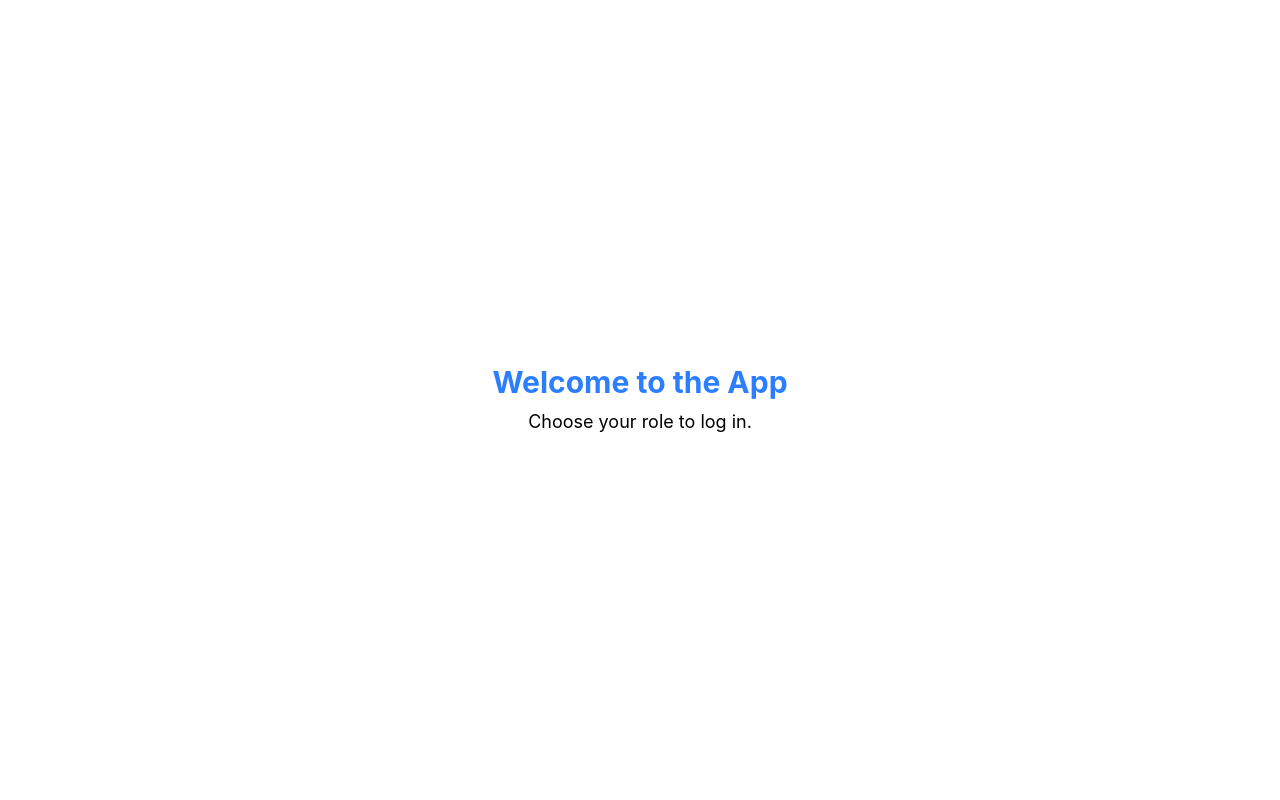
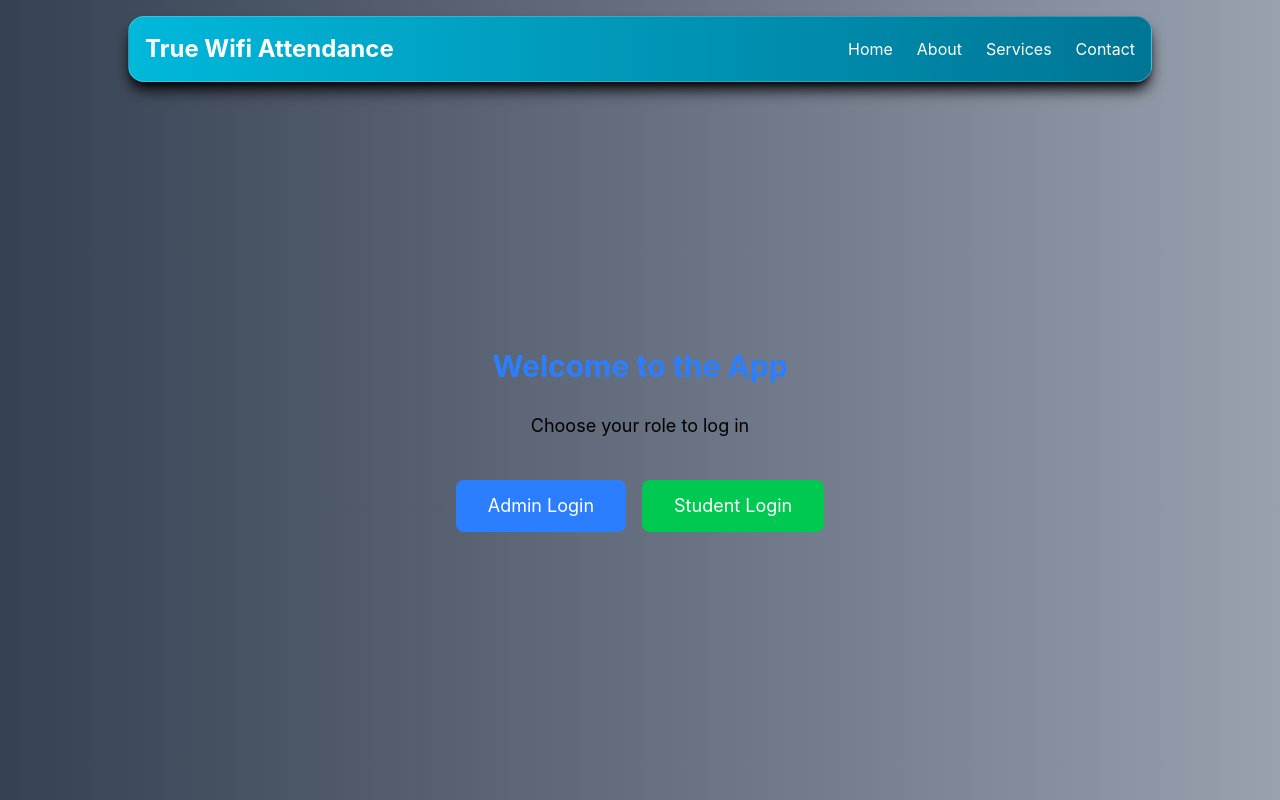
Before and after one commit to kailai-13/Frontend_PRO, a React (Vite) app: page / in a window 1280 px wide. Built offline with nearby package versions, Linux system fonts and the light colour scheme.

Commit message:
added navbar to home

```diff
--- a/src/components/Navbar.jsx
+++ b/src/components/Navbar.jsx
@@ -6,7 +6,7 @@ export default function Navbar() {
   const [isOpen, setIsOpen] = useState(false);
 
   return (
-    <nav className="fixed top-4 left-1/2 transform -translate-x-1/2 w-[90%] md:w-[80%] bg-black border border-white/20 rounded-2xl shadow-lg shadow-black z-50">
+    <nav className="fixed top-4 left-1/2 transform -translate-x-1/2 w-[90%] md:w-[80%] bg-gradient-to-r from-cyan-500 to-cyan-700 border border-white/20 rounded-2xl shadow-lg shadow-black z-50">
       <div className="flex justify-between items-center p-4">
         {/* Logo/Menu - Mobile Only */}
         <div className="md:hidden">
@@ -19,7 +19,7 @@ export default function Navbar() {
                 exit={{ opacity: 0, y: 10 }}
                 className="text-xl font-bold text-white tracking-wider"
               >
-                Futuristic
+                True Wifi Attendance
               </motion.h1>
             ) : (
               <motion.ul
@@ -30,7 +30,7 @@ export default function Navbar() {
                 className="flex gap-6 text-white"
               >
                 {["Home", "About", "Services", "Contact"].map((item) => (
-                  <li key={item} className="cursor-pointer hover:text-cyan-300 transition duration-300">
+                  <li key={item} className="cursor-pointer hover:text-yellow-300 transition duration-300">
                     {item}
                   </li>
                 ))}
@@ -43,11 +43,11 @@ export default function Navbar() {
         <button onClick={() => setIsOpen(!isOpen)} className="text-white md:hidden">
           {isOpen ? <X size={28} /> : <Menu size={28} />}
         </button>
-        <AnimatePresence mode="wait" ><motion.h1 className="hidden md:flex font-bold text-2xl text-white">Futuristic</motion.h1></AnimatePresence>
+        <AnimatePresence mode="wait" ><motion.h1 className="hidden md:flex font-bold text-2xl text-white">True Wifi Attendance</motion.h1></AnimatePresence>
         {/* Desktop Menu (Always Visible) */}
         <ul className="hidden md:flex gap-6 text-white">
           {["Home", "About", "Services", "Contact"].map((item) => (
-            <li key={item} className="cursor-pointer hover:text-cyan-300 transition duration-300">
+            <li key={item} className="cursor-pointer hover:text-yellow-300 transition duration-300">
               {item}
             </li>
           ))}
--- a/src/pages/AdminRegister.jsx
+++ b/src/pages/AdminRegister.jsx
@@ -1,4 +1,4 @@
-import { use, useState } from "react";
+import {  useState } from "react";
 import { useNavigate } from "react-router-dom";
 
 
--- a/src/pages/Home.jsx
+++ b/src/pages/Home.jsx
@@ -1,10 +1,47 @@
+import Navbar from "../components/Navbar";
+import { useNavigate } from "react-router-dom"; // We will need navigate for button redirects
+
 function Home() {
+    const navigate = useNavigate(); // Hook to navigate between pages
+
+    // Navigate to Admin login
+    const goToAdminLogin = () => {
+        navigate("/admin/login");
+    };
+
+    // Navigate to Student login
+    const goToStudentLogin = () => {
+        navigate("/student/login");
+    };
+
     return (
-      <div className="flex flex-col items-center justify-center h-screen">
-        <h1 className="text-3xl font-bold text-blue-500">Welcome to the App</h1>
-        <p className="text-lg mt-2">Choose your role to log in.</p>
-      </div>
+        <div className="flex flex-col items-center justify-center h-screen bg-gradient-to-r from-gray-700 to-gray-400">
+            <nav className="fixed w-full">
+                <Navbar />
+            </nav>
+
+            <div className="flex flex-col items-center justify-center mt-20">
+                <h1 className="text-3xl font-bold text-blue-500 mb-5">Welcome to the App</h1>
+                <p className="text-lg text-center mt-2 mb-10">Choose your role to log in</p>
+
+                <div className="flex flex-col sm:flex-row gap-4">
+                    <button
+                        onClick={goToAdminLogin}
+                        className="px-8 py-3 bg-blue-500 text-white rounded-lg text-lg mb-4 sm:mb-0 transition-all duration-300 transform hover:bg-blue-700 hover:scale-105"
+                    >
+                        Admin Login
+                    </button>
+
+                    <button
+                        onClick={goToStudentLogin}
+                        className="px-8 py-3 bg-green-500 text-white rounded-lg text-lg mb-4 sm:mb-0 transition-all duration-300 transform hover:bg-green-700 hover:scale-105"
+                    >
+                        Student Login
+                    </button>
+                </div>
+            </div>
+        </div>
     );
-  }
+}
 
-  export default Home;
+export default Home;
```
